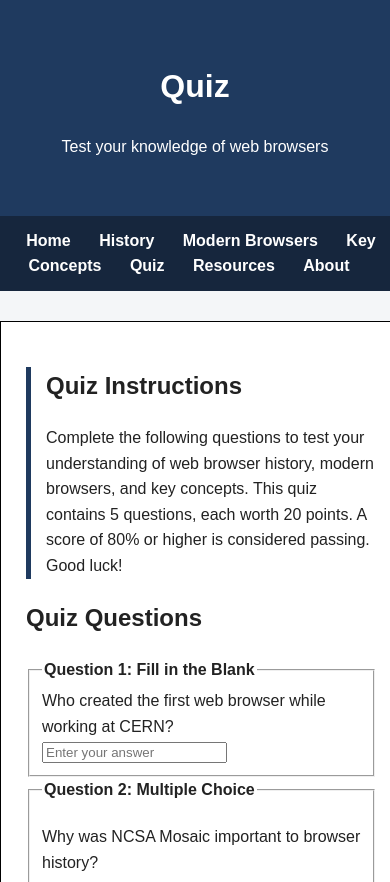
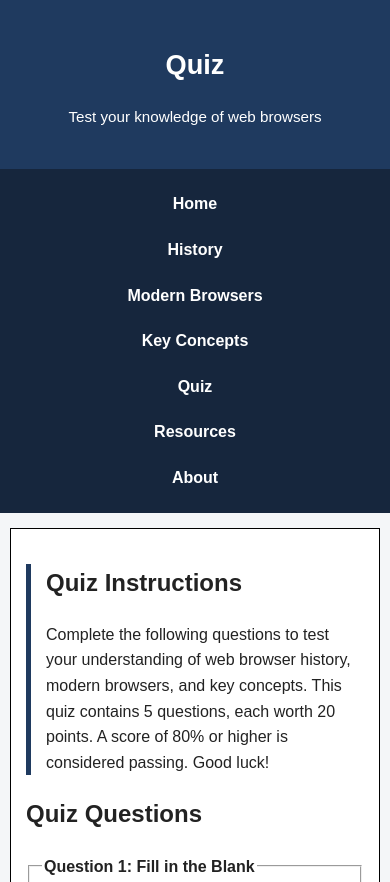
Before and after one commit to grobin97/grobin97.github.io, a plain HTML site: page quiz.html in a window 390 px wide. Shown: the top 882 px of the page. Drawn offline with Linux system fonts and the light colour scheme.

Commit message:
Applying responsive and mobile friendly design

```diff
--- a/css/style.css
+++ b/css/style.css
@@ -187,3 +187,88 @@ footer a {
     background-color: #1f3a5f;
     color: white;
 }
+
+/* Tablet and smaller screens */
+@media screen and (max-width: 800px) {
+
+    .container {
+        width: 92%;
+        padding: 20px;
+    }
+
+    nav {
+        padding: 10px;
+    }
+
+    nav a {
+        display: inline-block;
+        margin: 6px;
+    }
+
+    .card-grid,
+    .browser-grid {
+        grid-template-columns: 1fr;
+    }
+
+    .browser-flow {
+        justify-content: center;
+    }
+}
+
+/* Phone-sized screens */
+@media screen and (max-width: 500px) {
+
+    #top {
+        padding: 25px 10px;
+    }
+
+    #top h1 {
+        font-size: 1.7rem;
+    }
+
+    #top p {
+        font-size: 0.95rem;
+    }
+
+    nav a {
+        display: block;
+        margin: 4px 0;
+        padding: 8px;
+    }
+
+    .container {
+        width: auto;
+        margin: 15px 10px;
+        padding: 15px;
+    }
+
+    .browser-flow {
+        flex-direction: column;
+    }
+
+    .flow-arrow {
+        transform: rotate(90deg);
+    }
+
+    .quiz-question input[type="text"] {
+        width: 100%;
+        box-sizing: border-box;
+    }
+
+    .quiz-buttons button {
+        display: block;
+        width: 100%;
+        margin: 10px 0;
+    }
+}
+
+/* Allows long links to wrap on small screens */
+a {
+    overflow-wrap: break-word;
+}
+
+/* Allows wide tables to scroll on smaller screens */
+.table-container {
+    width: 100%;
+    overflow-x: auto;
+}
```
Also changed, not shown: modern_browsers.html (+2 -0 lines), 1 other file.
